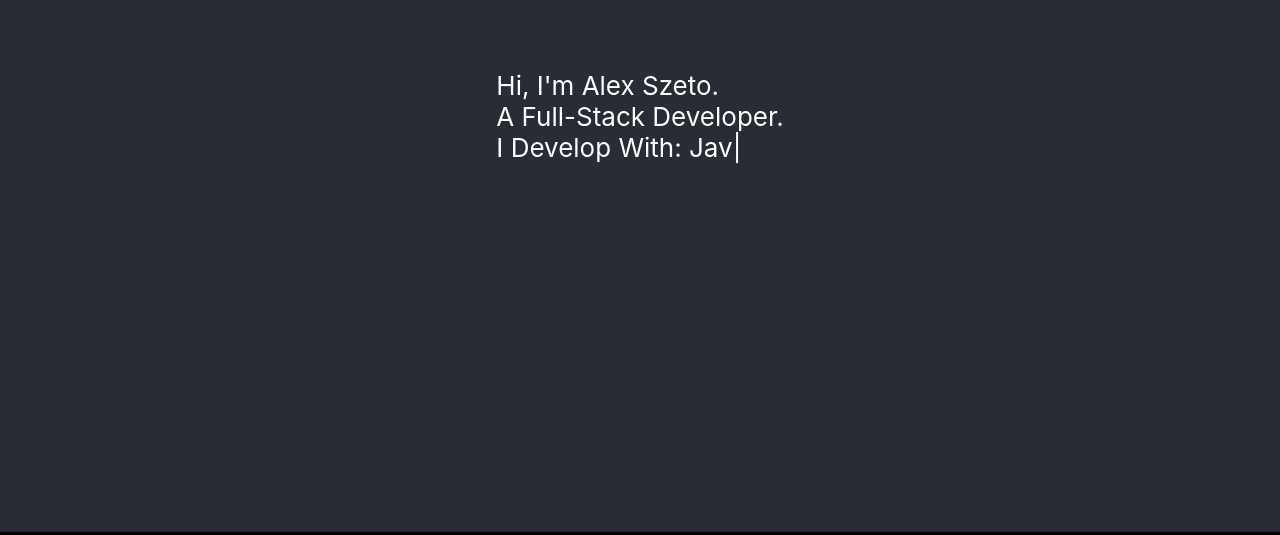
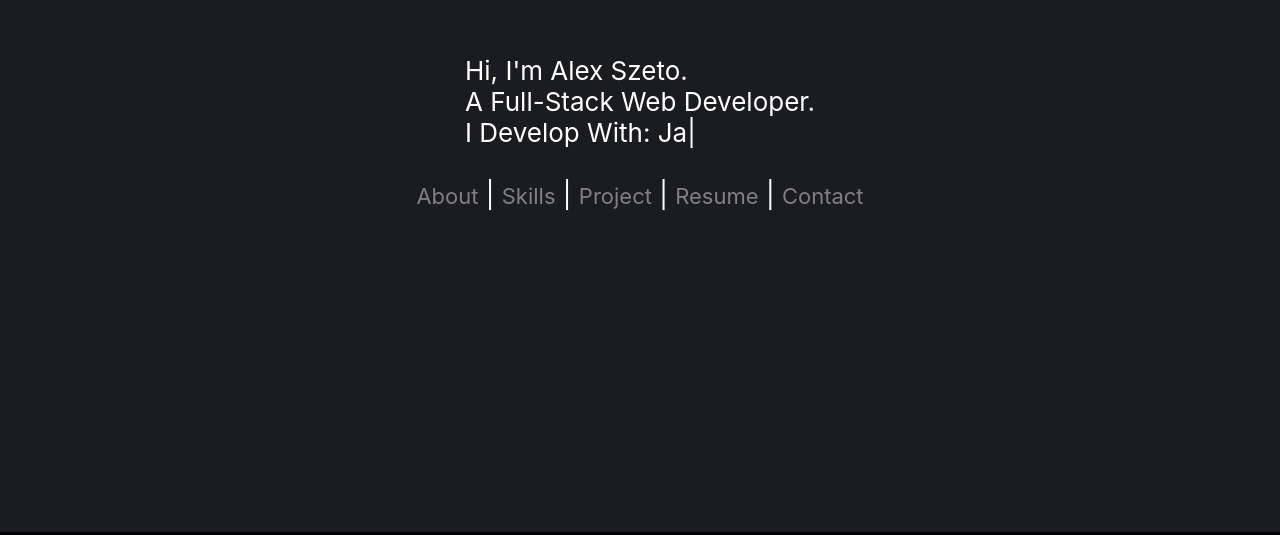
Before and after one commit to alex-szeto/website, a React (Create React App) app: page / in a window 1280 px wide. Shown: the part 268-803 px from the top of the page. Built offline with nearby package versions, Linux system fonts and the light colour scheme.

Commit message:
Added some stuff

```diff
--- /dev/null
+++ b/src/components/InformationPage.js
@@ -0,0 +1,63 @@
+import React, {Component} from "react"
+
+
+class InformationPage extends Component{
+    handleShowing = (param) => {
+        switch(param){
+            case "JavaScript":
+                return <div className="project">Javascript</div>
+            case "Ruby":
+                return <div className="project">Ruby</div>
+            case "Python":
+                return <div className="project">Python</div>
+            case "React":
+                return <div className="project">React</div>
+            case "Redux":
+                return <div className="project">Redux</div>
+            case "Node":
+                return <div className="project">Node</div>
+            case "Express":
+                return <div className="project">Express</div>
+            case "jQuery":
+                return <div className="project">jQuery</div>
+            case "Mocha":
+                return <div className="project">Mocha</div>
+            case "Chai":
+                return <div className="project">Chai</div>
+            case "Jest":
+                return <div className="project">Jest</div>
+            case "Mongoose":
+                return <div className="project">Mongoose</div>
+            case "MongoDB":
+                return <div className="project">MongoDB</div>
+            case "PostgreSQL":
+                return <div className="project">PostgreSQL</div>
+            case "Rest":
+                return <div className="project">Rest</div>
+            case "GraphQL":
+                return <div className="project">GraphQL</div>
+            case "AWS":
+                return <div className="project">
+                        Amazon Web Services
+                        <div>Description:</div>
+                        <div>Project:</div>
+                    </div>
+            case "Git":
+                return <div className="project">Git</div>
+            case "Visual Studio":
+                return <div className="project">Visual Studio</div>
+        }
+
+        return <div>{param}</div>
+    }
+
+    render(){
+        return(
+            <div><br/>{this.handleShowing(this.props.showing)}</div>
+        )
+    }
+
+}
+
+
+export default InformationPage
--- a/src/components/LandingPage.js
+++ b/src/components/LandingPage.js
@@ -12,6 +12,7 @@ class LandingPage extends Component {
   constructor(){
     super()
     this.navRef = React.createRef();
+    this.initalDivRef = React.createRef()
   }
 
   state = {
@@ -19,40 +20,55 @@ class LandingPage extends Component {
     showing: "none"
   }
 
-  grabLanguage = () => {
-    const languages = ["HTML","CSS","React","AWS","JQuery","MongoDB","Express.js","React.js","Node.js","Ruby","Python","Rails"]
-    const chosen = languages[Math.floor(Math.random() * languages.length)]
+  handleShowing = (element) => {
+    this.setState({showing: element})
+  }
 
-    this.setState({text: chosen})
-   }
+  handleTransition = (param) => {
+    this.navRef.current.id = "nav"
+    this.handleShowing(param)
+  }
 
+//() => {this.navRef.current.id = "nav" }
     render(){
       return(
-        <div className="LandingPage-header">
-          <img src=""/>
-          <Typist id="bottom" cursor={{hideWhenDone: true}} onTypingDone={() => {this.navRef.current.id = "nav"}}>Hi, I'm Alex Szeto.
-            <br/>
-            <Typist.Delay ms={500}/>
-            A Full-Stack Developer.
-            <Typist.Delay ms={500}/>
-            <br/>
-            I Develop With: JavaScript, Ruby & Python.
-          </Typist>
-          <br/>
+        <div>
+            <div id="nonav" ref={this.navRef}>
+              <span onClick={() => { this.handleShowing("none") }} style={{color: "white"}}> Alex Szeto</span> {" | "}
+              <span onClick={() => { this.handleShowing("about") }}> {this.state.showing === "about" ? <strong className="selected">About</strong> : <span>About</span>} </span>{" | "}
+              <span onClick={() => { this.handleShowing("skills") }}>{this.state.showing === "skills" ? <strong className="selected">Skills</strong> : <span>Skills</span>}</span>{" | "}
+              <span onClick={() => { this.handleShowing("project") }}>{this.state.showing === "project" ? <strong className="selected">Projects</strong> : <span>Projects</span>}</span>{" | "}
+              <span onClick={() => { this.handleShowing("resume") }}>{this.state.showing === "resume" ? <strong className="selected">Resume</strong> : <span>Resume</span>}</span>{" | "}
+              <span onClick={() => { this.handleShowing("contact") }}>{this.state.showing === "contact" ? <strong className="selected">Contact Me</strong> : <span>Contact Me</span>}</span>
+            </div>
+          <div>
+            {this.state.showing === "none" && <div className="LandingPage-header"><Typist id="bottom" cursor={{hideWhenDone: true}} onTypingDone={() => {}}> <Typist.Delay ms={250}/>
+              Hi, I'm Alex Szeto.
+              <br/>
+              <Typist.Delay ms={250}/>
+              A Full-Stack Web Developer.
+              <Typist.Delay ms={250}/>
+              <br/>
+              I Develop With: JavaScript, Ruby & Python.
+              </Typist>
+              <br/>
+              <div className="initialDiv" ref={this.initalDivRef}>
+                <span>About</span>{' | '}
+                <span onClick={() => { this.handleTransition("skills") }}>Skills</span>{' | '}
+                <span>Project</span>{' | '}
+                <span>Resume</span>{' | '}
+                <span>Contact</span>
+              </div>
+            </div>
+            }
 
-          <div id="nonav" ref={this.navRef}>
-            <span onMouseEnter={() => { this.setState({showing: "about"}) }}>About</span>{" | "}
-            <span onMouseEnter={() => { this.setState({showing: "skills"}) }}>Skills</span>{" | "}
-            <span onMouseEnter={() => { this.setState({showing: "projects"}) }}>Projects</span>{" | "}
-            <span onMouseEnter={() => { this.setState({showing: "resume"}) }}>Resume</span>{" | "}
-            <span onMouseEnter={() => { this.setState({showing: "contact"}) }}>Contact Me</span>
+
+            {this.state.showing === "about" && false && <About/>}
+            {this.state.showing === "skills" && <LanguageList/>}
+            {this.state.showing === "projects" && false && <ProjectList/>}
+            {this.state.showing === "resume" && false && <Resume/>}
+            {this.state.showing === "contact" && <ContactInformation/>}
           </div>
-
-          {this.state.showing == "about" && false && <About/>}
-          {this.state.showing == "skills" && <LanguageList/>}
-          {this.state.showing == "projects" && false && <ProjectList/>}
-          {this.state.showing == "resume" && false && <Resume/>}
-          {this.state.showing == "contact" && false && <ContactInformation/>}
         </div>
       )
     }
--- a/src/components/LanguageList.js
+++ b/src/components/LanguageList.js
@@ -1,15 +1,50 @@
-import React, {Component, Fragment} from 'react'
+import React, {Component} from 'react'
+import InformationPage from './InformationPage'
 
 class LanguageList extends Component {
+    state = {
+        showing: "AWS",
+    }
+
+    handleShowing = (e) => {
+        this.setState({ showing: e.target.innerText.trim().match(/[^,]*/)[0] })
+    }
 
     render(){
         return(
-            <div style={{height: 12}}><br/>
-                    <div>Hover over any skill to see project examples:</div>
-                    <div className="hoverElement"><strong class="underline">Languages:</strong> Javascript, Ruby, Python</div>
-                    <div className="hoverElement"><strong class="underline">Frameworks Libraries:</strong> React/Redux, Node, Express, jQuery, Mocha, Chai, Jest, Bootstrap, Mongoose</div>
-                    <div className="hoverElement"><strong class="underline">Databases Middleware:</strong> MongoDB, PostgreSQL, Rest, GraphQL</div>
-                    <div className="hoverElement"><strong class="underline">Software:</strong> AWS, Git, Visual Studio</div>
+            <div style={{height: 12, paddingTop:10}} className="showing"><br/>
+                    <div className="skills">
+                        <div className="hoverElement"><strong className="skillsCategory">Languages: </strong>
+                            <span onClick={this.handleShowing}>{this.state.showing === "JavaScript" ? <strong className="underline"> JavaScript </strong> : "JavaScript"},</span>
+                            <span onClick={this.handleShowing}> {this.state.showing === "Ruby" ? <strong className="underline"> Ruby </strong> : "Ruby"},</span>
+                            <span onClick={this.handleShowing}> {this.state.showing === "Python" ? <strong className="underline"> Python </strong> : "Python"}</span>
+                        </div>
+
+                        <div className="hoverElement"><strong className="skillsCategory">Frameworks Libraries: </strong>
+                            <span onClick={this.handleShowing}> {this.state.showing === "React" ? <strong className="underline"> React </strong> : "React"},</span>
+                            <span onClick={this.handleShowing}> {this.state.showing === "Redux" ? <strong className="underline"> Redux </strong> : "Redux"},</span>
+                            <span onClick={this.handleShowing}> {this.state.showing === "Node" ? <strong className="underline"> Node </strong> : "Node"},</span>
+                            <span onClick={this.handleShowing}> {this.state.showing === "Express" ? <strong className="underline"> Express </strong> : "Express"},</span>
+                            <span onClick={this.handleShowing}> {this.state.showing === "jQuery" ? <strong className="underline"> jQuery </strong> : "jQuery"},</span>
+                            <span onClick={this.handleShowing}> {this.state.showing === "Mocha" ? <strong className="underline"> Mocha </strong> : "Mocha"},</span>
+                            <span onClick={this.handleShowing}> {this.state.showing === "Chai" ? <strong className="underline"> Chai </strong> : "Chai"},</span>
+                            <span onClick={this.handleShowing}> {this.state.showing === "Jest" ? <strong className="underline"> Jest </strong> : "Jest"},</span>
+                            <span onClick={this.handleShowing}> {this.state.showing === "Mongoose" ? <strong className="underline"> Mongoose </strong> : "Mongoose"}</span>
+                        </div>
+
+                        <div className="hoverElement"><strong className="skillsCategory">Databases Middleware: </strong>
+                            <span onClick={this.handleShowing}>{this.state.showing === "MongoDB" ? <strong className="underline"> MongoDB </strong> : "MongoDB"},</span>
+                            <span onClick={this.handleShowing}> {this.state.showing === "PostgreSQL" ? <strong className="underline"> PostgreSQL </strong> : "PostgreSQL"},</span>
+                            <span onClick={this.handleShowing}> {this.state.showing === "Rest" ? <strong className="underline"> Rest </strong> : "Rest"},</span>
+                            <span onClick={this.handleShowing}> {this.state.showing === "GraphQL" ? <strong className="underline"> GraphQL </strong> : "GraphQL"}</span>
+                        </div>
+                        <div className="hoverElement"><strong className="skillsCategory">Software:</strong>
+                            <span onClick={this.handleShowing}> {this.state.showing === "AWS" ? <strong className="underline"> AWS </strong> : "AWS"}</span>,
+                            <span onClick={this.handleShowing}> {this.state.showing === "Git" ? <strong className="underline"> Git </strong> : "Git"}</span>,
+                            <span onClick={this.handleShowing}> {this.state.showing === "Visual Studio" ? <strong className="underline"> Visual Studio </strong> : "Visual Studio"}</span>
+                        </div>
+                    </div>
+                    {<InformationPage showing={this.state.showing}/>}
             </div>
         )
     }
--- a/src/components/stylesheets/LandingPage.css
+++ b/src/components/stylesheets/LandingPage.css
@@ -3,7 +3,7 @@
 }
 
 .LandingPage-header {
-  background-color: #282c34;
+  background-color: #1b1c1f;
   min-height: 100vh;
   display: flex;
   flex-direction: column;
@@ -12,6 +12,46 @@
   font-size: calc(10px + 2vmin);
   color: white;
   border-bottom: 3px solid black;
+}
+
+.initialDiv > span:hover{
+  border-bottom: 3px solid black;
+  font-weight: bold;
+  animation: selected;
+  animation-duration: 0.2s;
+  cursor: pointer;
+}
+
+.initialDiv{
+  animation: fade;
+  animation-duration: 1s;
+}
+
+.initialDiv > span {
+  font-size: calc(6px + 2vmin);
+  color: gray;
+}
+
+.showing {
+  background-color: #1b1c1f;
+  padding-left: 25px;
+  min-height: 100vh;
+  display: flex;
+  flex-direction: column;
+  font-size: calc(10px + 2vmin);
+  color: white;
+}
+
+.skills {
+  border: 1px solid grey;
+  padding-left: 7px;
+  padding-top: 5px;
+  padding-bottom: 8px;
+  background-color: blue(247, 228, 228);
+}
+
+.hoverElement > span {
+  cursor: pointer;
 }
 
 #bottom{
@@ -23,32 +63,58 @@
 }
 
 #nav{
-  animation: intro;
-  animation-duration: 2s;
+  background-color: #282c34;
+  border-bottom: 0px solid black;
+  font-size: calc(20px + 2vmin);
+  padding-bottom: 10px;
+  padding-left: 15px;
 }
 
-#nav > span{
+#nav > span {
+  animation: loadnav;
+  animation-duration: 2s;
   font-size: calc(6px + 2vmin);
-  color: gray;
+  color: rgb(224, 222, 222);
 }
 
-#nav > span:hover {
+#nav > span:hover{
+  cursor: pointer;
+}
+
+@keyframes loadnav{
+  from{opacity: 0;
+  }
+  to{opacity: 1;}
+}
+
+
+
+.selected {
   border-bottom: 3px solid black;
   font-weight: bold;
   animation: selected;
   animation-duration: 0.2s;
+  color: white;
 }
 
 .hoverElement{
   font-size: calc(1px + 2vmin);
-  color: beige;
+  color: rgb(224, 224, 213);
   animation: fade;
   animation-duration: 0.5s;
 }
 
+.hoverElement > span:hover {
+  font-weight: bold;
+}
+
+.skillsCategory{
+  border-bottom: 1px solid rgb(216, 230, 250, 0.979);
+  color: white;
+}
+
 .underline{
-  border-bottom: 1px solid rgb(197, 191, 179);
-  color: rgb(197, 191, 179);
+  color: rgb(13, 182, 103);
 }
 
 @keyframes fade{
@@ -70,31 +136,23 @@
   to {font-weight: bold;}
 }
 
-
-.one{
-  animation: fade;
-  animation-duration: 0.6s;
+@keyframes nav{
+  from{transform: translateY(100);}
+  to{transform: translateY(0);}
 }
 
-.two{
-  animation: fade;
-  animation-duration: 0.6s;
-  animation-delay: 0.6s;
+.project{
+  animation: projectAnim;
+  animation-duration: 2s;
+  border: 1px solid rgb(216, 230, 250, 0.979);
+  font-size: calc(1px + 2vmin);
+  background-color: rgb(54, 56, 63);
+  color: #5c5c5f;
 }
 
-.three{
-  animation: fade;
-  animation-duration: 0.6s;
-  animation-delay: 1.2s;
+@keyframes projectAnim{
+  from{opacity: 0;
+  }
+  to{opacity: 1;
+  }
 }
-
-.four{
-  animation: fade;
-  animation-duration: 0.6s;
-  animation-delay: 1.8s;
-}
-
-.one:hover {
-  transition: 1s;
-    left: 0;
-}
```
Also changed, not shown: src/components/ContactInformation.js (+6 -1 lines).
